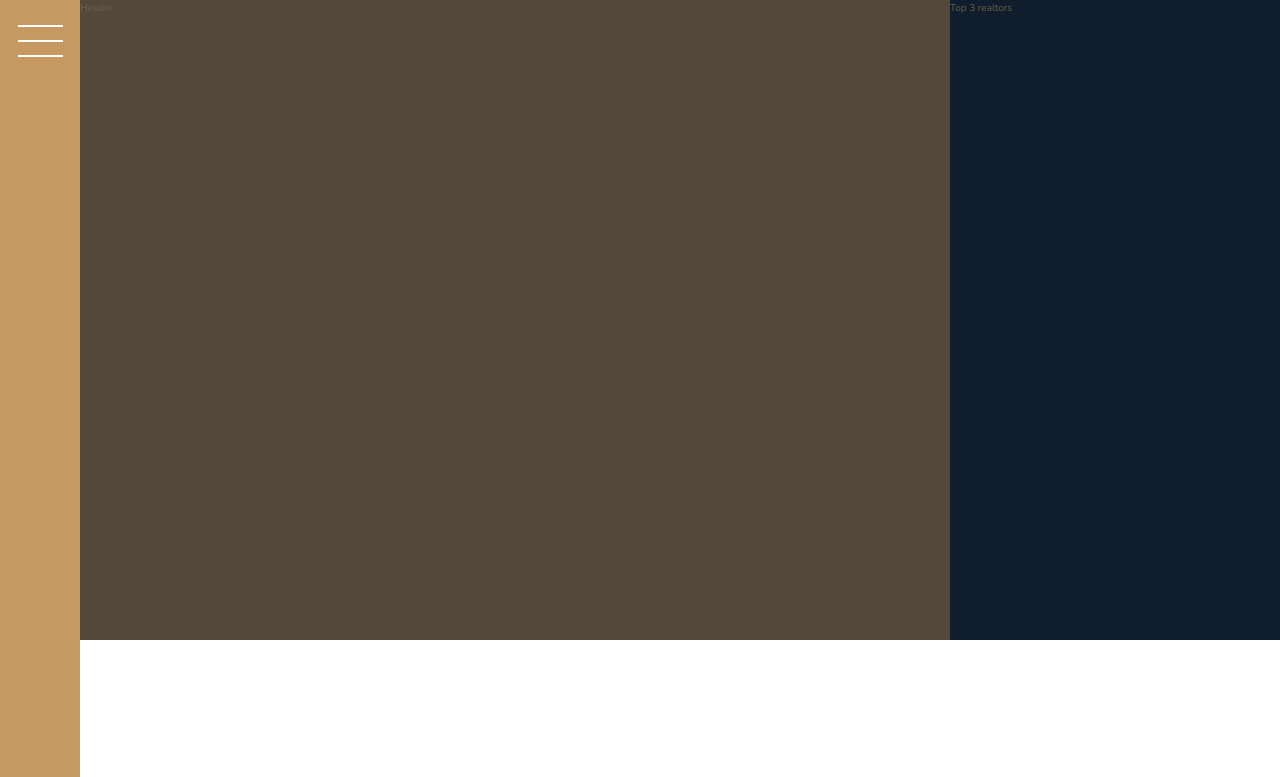
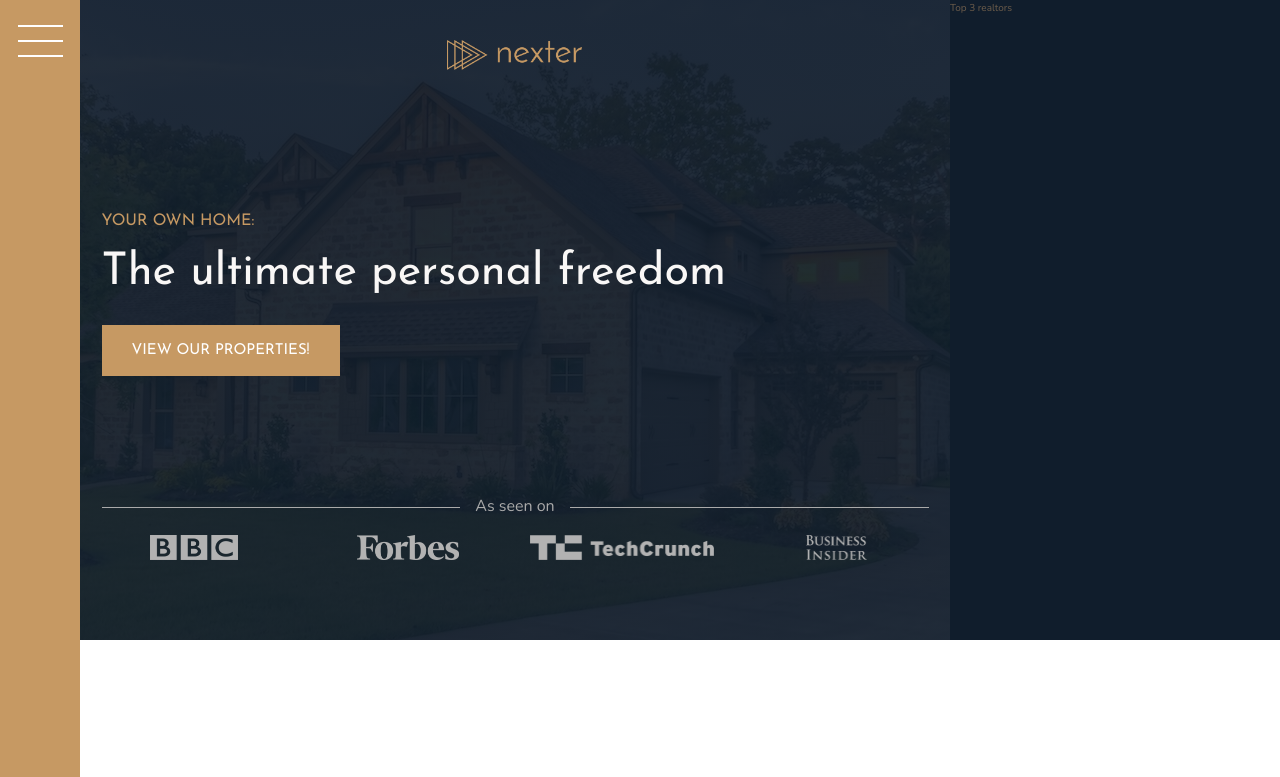
Before and after one commit to phongluudn1997/3-NEXTER, a website: page index.html in a window 1280 px wide. Shown: the top 777 px of the page. Drawn offline with nearby package versions, Linux system fonts and the light colour scheme.

Commit message:
finished: header

```diff
--- a/index.html
+++ b/index.html
@@ -18,7 +18,19 @@
     <nav class="sidebar">
       <button class="nav-btn"></button>
     </nav>
-    <header class="header">Header</header>
+    <header class="header">
+      <img src="img/logo.png" alt="Nexter logo" class="header__logo" />
+      <h3 class="heading-3">Your own home:</h3>
+      <h1 class="heading-1">The ultimate personal freedom</h1>
+      <button class="btn header__btn">View our properties!</button>
+      <div class="header__seenon-text">As seen on</div>
+      <div class="header__seenon-logos">
+        <img src="img/logo-bbc.png" alt="BBC" />
+        <img src="img/logo-forbes.png" alt="Forbes" />
+        <img src="img/logo-techcrunch.png" alt="Techcrunch" />
+        <img src="img/logo-bi.png" alt="Bi" />
+      </div>
+    </header>
     <div class="realtors">Top 3 realtors</div>
     <section class="features">
       <div class="feature">
--- a/sass/_header.scss
+++ b/sass/_header.scss
@@ -1,4 +1,57 @@
 .header {
   background-color: $color-grey-dark-1;
   grid-column: full-start / col-end 6;
+  background-image: linear-gradient(
+      rgba($color-secondary, 0.93),
+      rgba($color-secondary, 0.93)
+    ),
+    url(../img/hero.jpeg);
+  background-position: center;
+  padding: 4rem 0 8rem;
+
+  display: grid;
+  grid-template-rows: 1fr auto 6rem 1fr;
+  grid-template-columns: max-content;
+  justify-content: center;
+  grid-row-gap: 1.5rem;
+
+  &__logo {
+    height: 3rem;
+    justify-self: center;
+  }
+
+  &__seenon-text {
+    display: grid;
+    grid-template-columns: 1fr auto 1fr;
+    column-gap: 1.5rem;
+    align-items: center;
+
+    font-size: 1.6rem;
+    color: $color-grey-light-2;
+
+    &::before,
+    &::after {
+      content: "";
+      height: 1px;
+      display: block;
+      background-color: currentColor;
+    }
+  }
+
+  &__btn {
+    justify-self: start;
+    align-self: start;
+  }
+
+  &__seenon-logos {
+    display: grid;
+    grid-template-columns: repeat(4, 1fr);
+    grid-column-gap: 3rem;
+    justify-items: center;
+
+    img {
+      height: 2.5rem;
+      filter: brightness(70%);
+    }
+  }
 }
--- a/sass/_typography.scss
+++ b/sass/_typography.scss
@@ -5,6 +5,10 @@
 
 .heading-1 {
   @extend %heading;
+
+  font-size: 4.5rem;
+  color: $color-grey-light-1;
+  line-height: 1;
 }
 
 .heading-2 {
```
Also changed, not shown: css/style.css.
